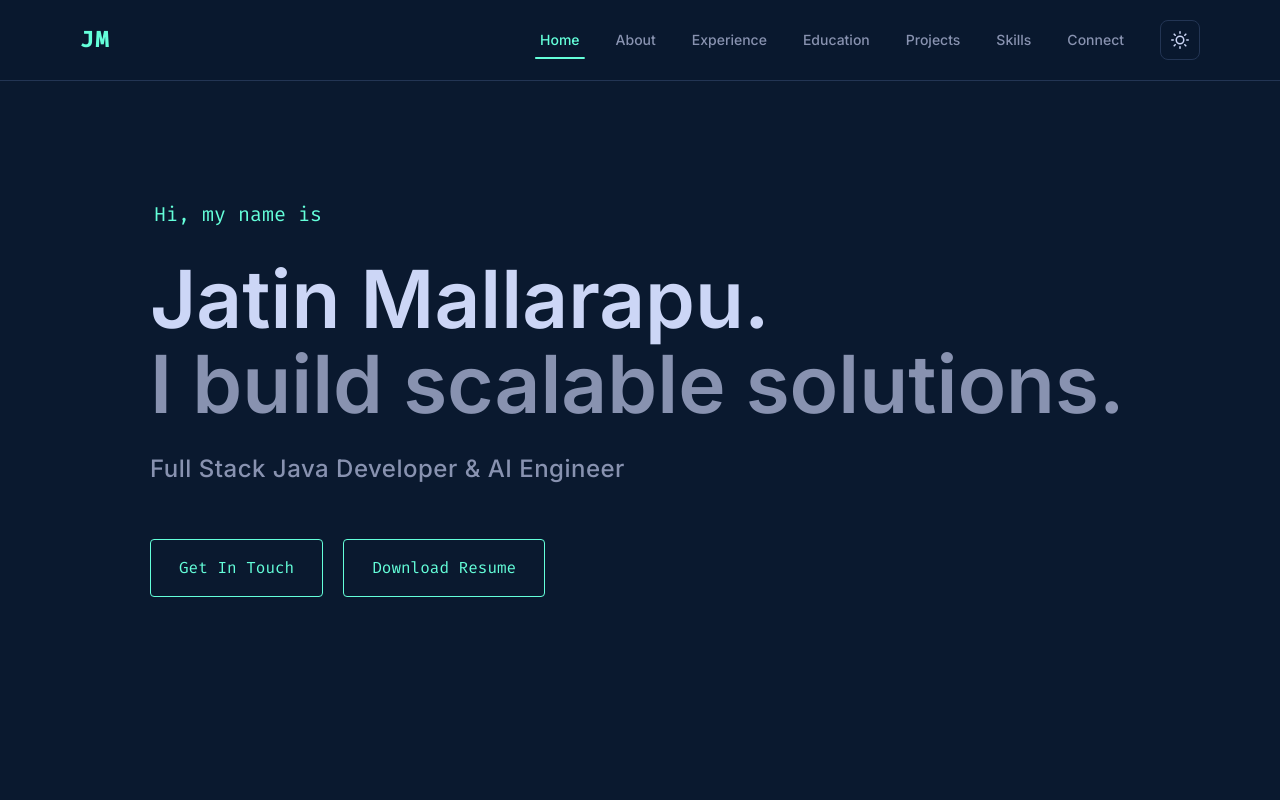
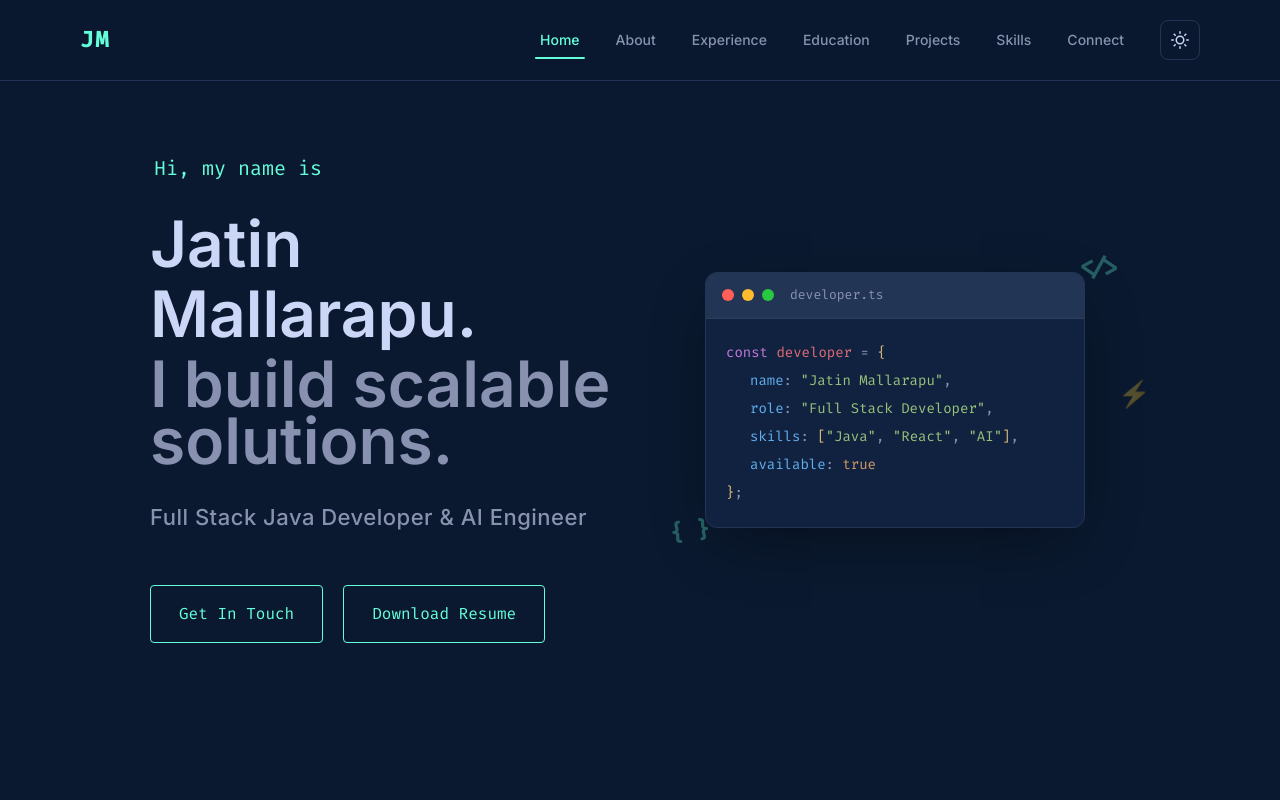
Before and after one commit to jatinmallarapu/portfolio, a React app: page / in a window 1280 px wide. Shown: the top 800 px of the page. Built offline with nearby package versions, Linux system fonts and the light colour scheme; the HTML template or start-up script is replaced by a standard one.

Commit message:
Add animated code editor visual to Hero section

```diff
--- a/src/components/Hero.scss
+++ b/src/components/Hero.scss
@@ -6,6 +6,15 @@
   min-height: 100vh;
   padding: 0;
 
+  .hero-content {
+    display: grid;
+    grid-template-columns: 1fr 1fr;
+    align-items: center;
+    gap: 40px;
+    width: 100%;
+  }
+
+  .hero-text {
     .greeting {
       color: var(--accent);
       font-family: var(--font-mono);
@@ -16,7 +25,7 @@
 
     .name, .title {
       margin: 0;
-    font-size: clamp(44px, 8vw, 80px);
+      font-size: clamp(36px, 6vw, 64px);
       font-weight: 600;
     }
 
@@ -34,7 +43,7 @@
       margin: 30px 0 0;
       max-width: 600px;
       color: var(--text-secondary);
-    font-size: clamp(20px, 3vw, 24px);
+      font-size: clamp(18px, 3vw, 22px);
       font-weight: 500;
       letter-spacing: 0.5px;
     }
@@ -50,3 +59,133 @@
       }
     }
   }
+
+  .hero-visual {
+    position: relative;
+    display: flex;
+    justify-content: center;
+    align-items: center;
+
+    .code-window {
+      width: 100%;
+      max-width: 380px;
+      border-radius: 12px;
+      overflow: hidden;
+      background-color: var(--bg-secondary);
+      border: 1px solid var(--bg-tertiary);
+      box-shadow: 0 20px 60px -15px rgba(0, 0, 0, 0.4);
+
+      .window-header {
+        display: flex;
+        align-items: center;
+        gap: 8px;
+        padding: 12px 16px;
+        background-color: var(--bg-tertiary);
+        border-bottom: 1px solid rgba(255, 255, 255, 0.05);
+
+        .dot {
+          width: 12px;
+          height: 12px;
+          border-radius: 50%;
+
+          &.red { background-color: #ff5f57; }
+          &.yellow { background-color: #febc2e; }
+          &.green { background-color: #28c840; }
+        }
+
+        .window-title {
+          margin-left: 8px;
+          font-family: var(--font-mono);
+          font-size: 13px;
+          color: var(--text-secondary);
+        }
+      }
+
+      .window-body {
+        padding: 20px;
+        font-family: var(--font-mono);
+        font-size: 14px;
+        line-height: 2;
+
+        .code-indent {
+          padding-left: 24px;
+        }
+
+        .code-keyword {
+          color: #c678dd;
+        }
+
+        .code-var {
+          color: #e06c75;
+        }
+
+        .code-operator {
+          color: var(--text-secondary);
+        }
+
+        .code-bracket {
+          color: #e5c07b;
+        }
+
+        .code-prop {
+          color: #61afef;
+        }
+
+        .code-string {
+          color: #98c379;
+        }
+
+        .code-bool {
+          color: #d19a66;
+        }
+
+        .code-comma {
+          color: var(--text-secondary);
+        }
+      }
+    }
+
+    .float-element {
+      position: absolute;
+      font-family: var(--font-mono);
+      font-size: 20px;
+      font-weight: 700;
+      color: var(--accent);
+      opacity: 0.3;
+      user-select: none;
+
+      &.float-1 {
+        top: -15px;
+        right: 10px;
+        font-size: 24px;
+      }
+
+      &.float-2 {
+        bottom: -10px;
+        left: 10px;
+        font-size: 22px;
+      }
+
+      &.float-3 {
+        top: 40%;
+        right: -20px;
+        font-size: 26px;
+      }
+    }
+  }
+
+  @media (max-width: 768px) {
+    .hero-content {
+      grid-template-columns: 1fr;
+      gap: 50px;
+    }
+
+    .hero-visual {
+      order: -1;
+
+      .code-window {
+        max-width: 100%;
+      }
+    }
+  }
+}
--- a/src/components/Hero.tsx
+++ b/src/components/Hero.tsx
@@ -5,6 +5,8 @@ import './Hero.scss';
 const Hero = () => {
   return (
     <section id="home" className="hero-section">
+      <div className="hero-content">
+        <div className="hero-text">
           <motion.div
             initial={{ opacity: 0, y: 20 }}
             animate={{ opacity: 1, y: 0 }}
@@ -48,6 +50,117 @@ const Hero = () => {
               Download Resume
             </a>
           </motion.div>
+        </div>
+
+        {/* Right side animated visual */}
+        <motion.div
+          className="hero-visual"
+          initial={{ opacity: 0, scale: 0.8 }}
+          animate={{ opacity: 1, scale: 1 }}
+          transition={{ duration: 0.8, delay: 0.4 }}
+        >
+          <div className="code-window">
+            <div className="window-header">
+              <span className="dot red"></span>
+              <span className="dot yellow"></span>
+              <span className="dot green"></span>
+              <span className="window-title">developer.ts</span>
+            </div>
+            <div className="window-body">
+              <motion.div
+                initial={{ opacity: 0 }}
+                animate={{ opacity: 1 }}
+                transition={{ duration: 0.5, delay: 0.8 }}
+              >
+                <span className="code-keyword">const</span>{' '}
+                <span className="code-var">developer</span>{' '}
+                <span className="code-operator">=</span>{' '}
+                <span className="code-bracket">{'{'}</span>
+              </motion.div>
+              <motion.div
+                className="code-indent"
+                initial={{ opacity: 0 }}
+                animate={{ opacity: 1 }}
+                transition={{ duration: 0.5, delay: 1.0 }}
+              >
+                <span className="code-prop">name</span>
+                <span className="code-operator">:</span>{' '}
+                <span className="code-string">"Jatin Mallarapu"</span>
+                <span className="code-comma">,</span>
+              </motion.div>
+              <motion.div
+                className="code-indent"
+                initial={{ opacity: 0 }}
+                animate={{ opacity: 1 }}
+                transition={{ duration: 0.5, delay: 1.2 }}
+              >
+                <span className="code-prop">role</span>
+                <span className="code-operator">:</span>{' '}
+                <span className="code-string">"Full Stack Developer"</span>
+                <span className="code-comma">,</span>
+              </motion.div>
+              <motion.div
+                className="code-indent"
+                initial={{ opacity: 0 }}
+                animate={{ opacity: 1 }}
+                transition={{ duration: 0.5, delay: 1.4 }}
+              >
+                <span className="code-prop">skills</span>
+                <span className="code-operator">:</span>{' '}
+                <span className="code-bracket">[</span>
+                <span className="code-string">"Java"</span>
+                <span className="code-comma">,</span>{' '}
+                <span className="code-string">"React"</span>
+                <span className="code-comma">,</span>{' '}
+                <span className="code-string">"AI"</span>
+                <span className="code-bracket">]</span>
+                <span className="code-comma">,</span>
+              </motion.div>
+              <motion.div
+                className="code-indent"
+                initial={{ opacity: 0 }}
+                animate={{ opacity: 1 }}
+                transition={{ duration: 0.5, delay: 1.6 }}
+              >
+                <span className="code-prop">available</span>
+                <span className="code-operator">:</span>{' '}
+                <span className="code-bool">true</span>
+              </motion.div>
+              <motion.div
+                initial={{ opacity: 0 }}
+                animate={{ opacity: 1 }}
+                transition={{ duration: 0.5, delay: 1.8 }}
+              >
+                <span className="code-bracket">{'}'}</span>
+                <span className="code-operator">;</span>
+              </motion.div>
+            </div>
+          </div>
+
+          {/* Floating decoration elements */}
+          <motion.div
+            className="float-element float-1"
+            animate={{ y: [0, -15, 0], rotate: [0, 5, 0] }}
+            transition={{ duration: 4, repeat: Infinity, ease: "easeInOut" }}
+          >
+            &lt;/&gt;
+          </motion.div>
+          <motion.div
+            className="float-element float-2"
+            animate={{ y: [0, 12, 0], rotate: [0, -8, 0] }}
+            transition={{ duration: 5, repeat: Infinity, ease: "easeInOut" }}
+          >
+            { '{ }' }
+          </motion.div>
+          <motion.div
+            className="float-element float-3"
+            animate={{ y: [0, -10, 0], scale: [1, 1.1, 1] }}
+            transition={{ duration: 3.5, repeat: Infinity, ease: "easeInOut" }}
+          >
+            ⚡
+          </motion.div>
+        </motion.div>
+      </div>
     </section>
   );
 };
```
Lines whose indentation alone changed are shown as unchanged.
